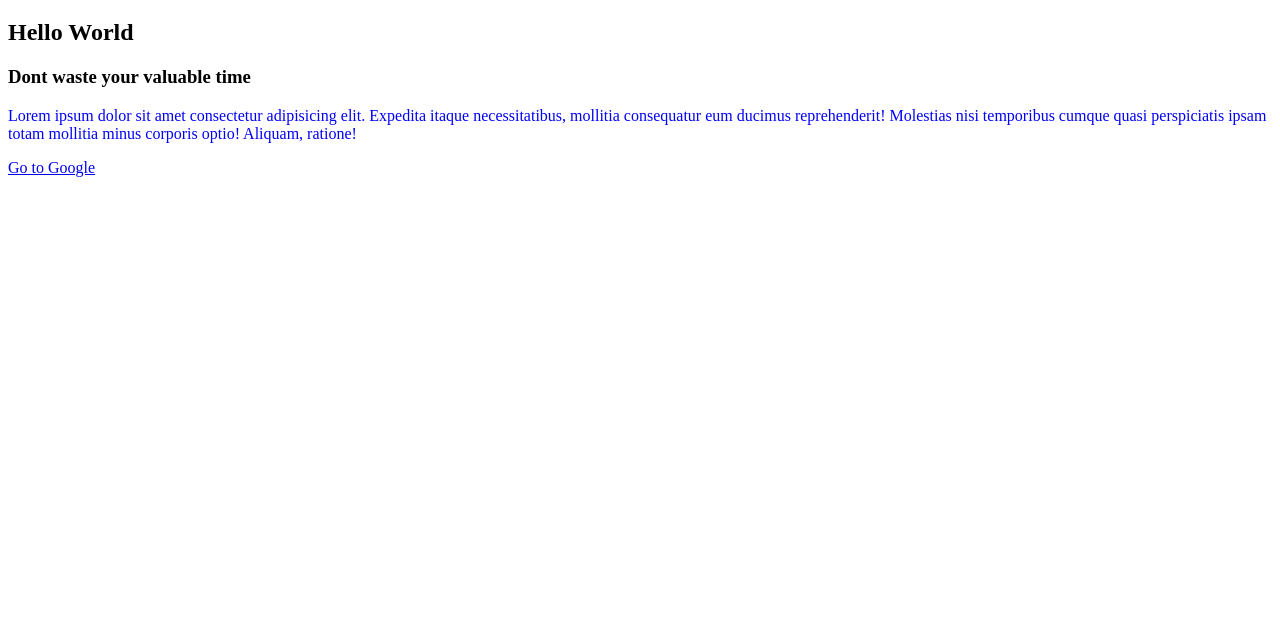
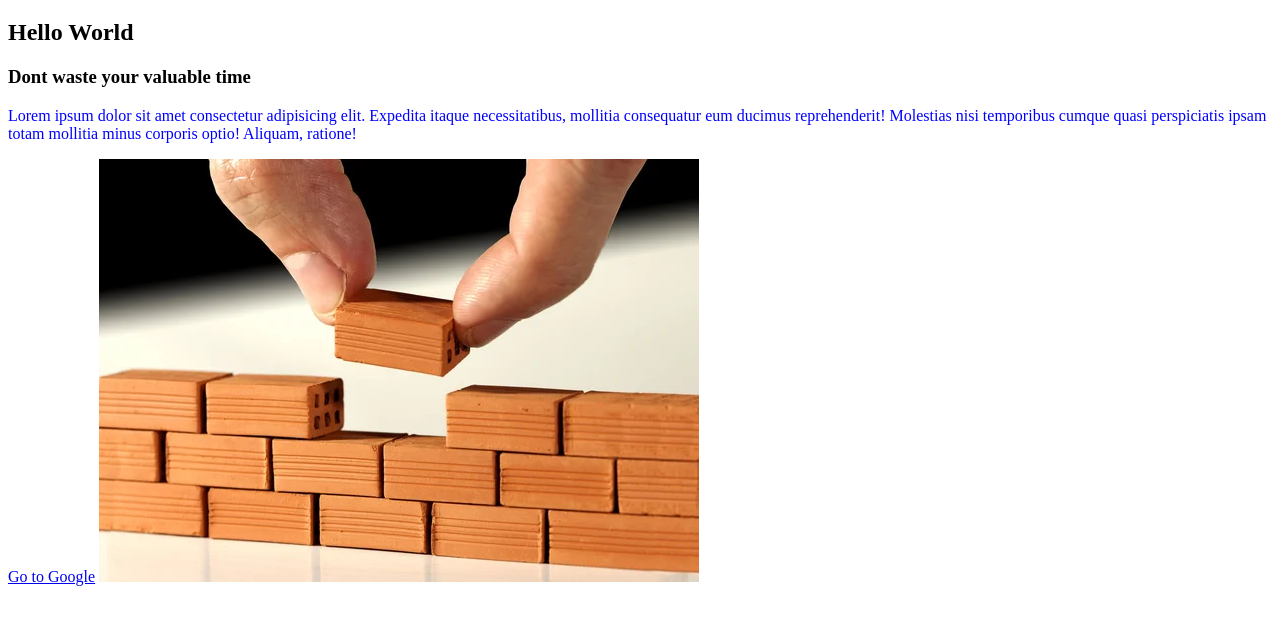
Before and after one commit to kamrul373/module-3-git, a plain HTML site: page index.html in a window 1280 px wide. Shown: the part 61-686 px from the top of the page. Drawn offline with Linux system fonts and the light colour scheme.

Commit message:
image added

```diff
--- a/index.html
+++ b/index.html
@@ -13,5 +13,6 @@
     <h3>Dont waste your valuable time</h3>
     <p>Lorem ipsum dolor sit amet consectetur adipisicing elit. Expedita itaque necessitatibus, mollitia consequatur eum ducimus reprehenderit! Molestias nisi temporibus cumque quasi perspiciatis ipsam totam mollitia minus corporis optio! Aliquam, ratione!</p>
     <a href="google.com">Go to Google</a>
+    <img src="images/pilling.jpg" alt="pilling">
 </body>
 </html>
```
Also changed, not shown: images/pilling.jpg (added).
